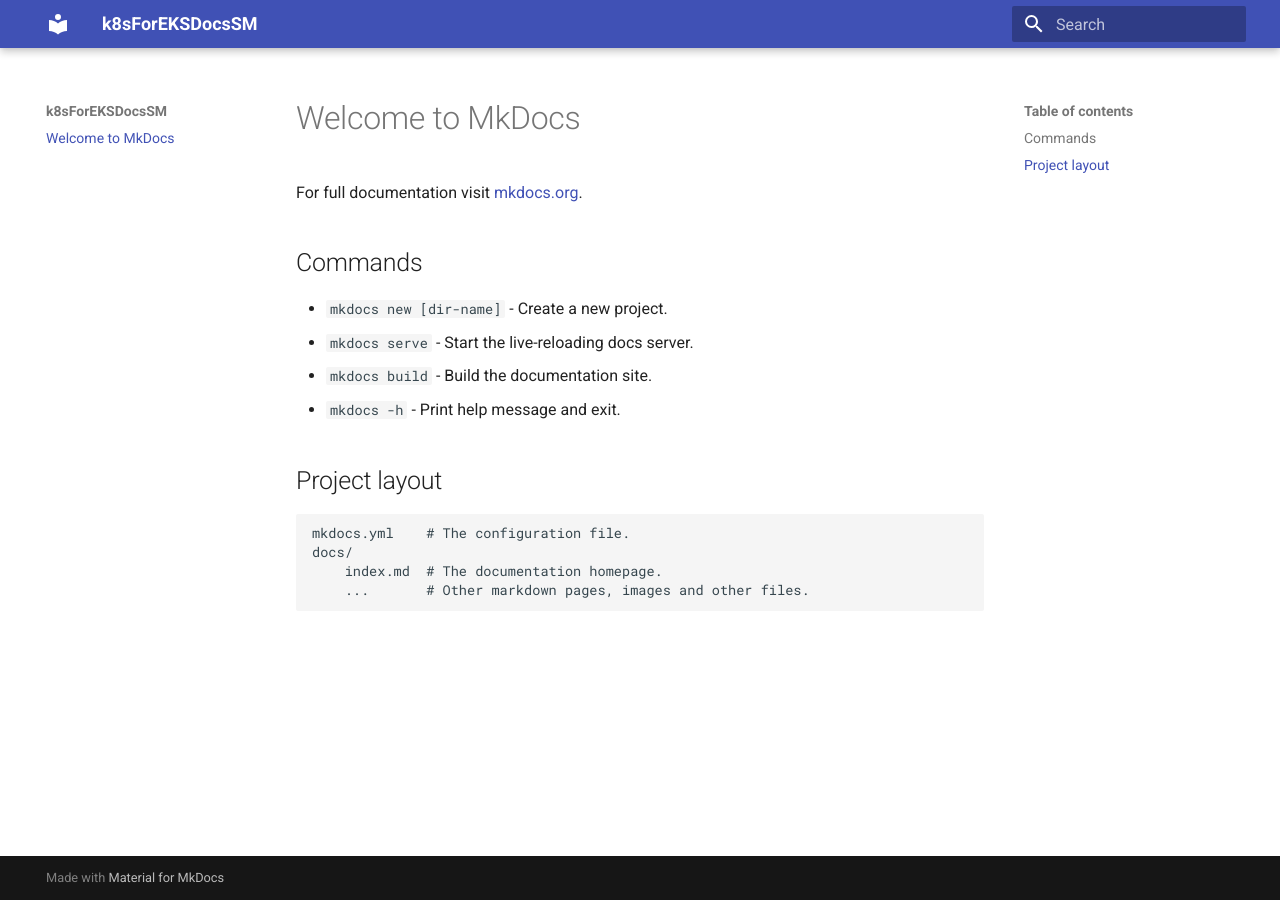
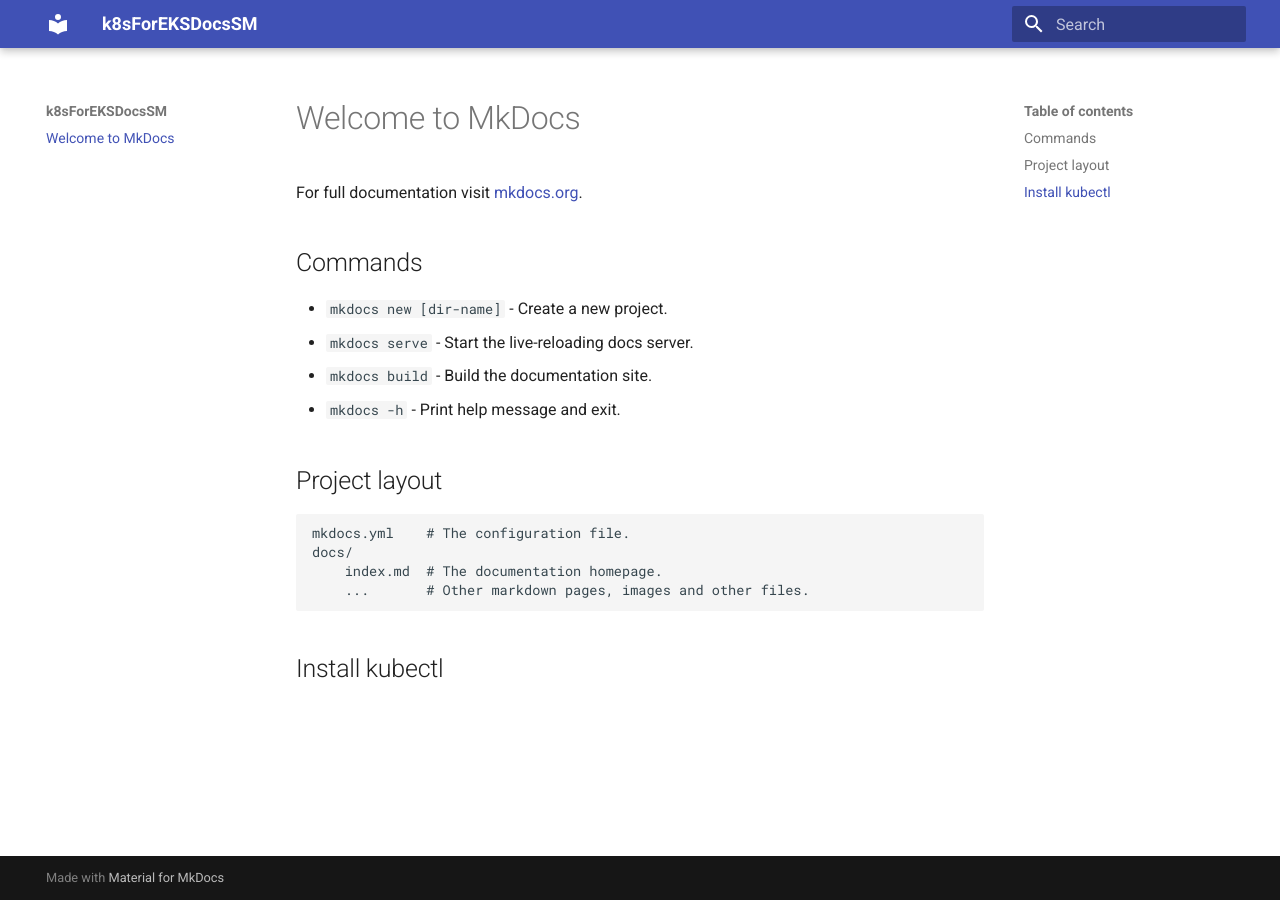
Before and after one commit to Yycctp2/k8sForEKSDocs, an MkDocs documentation site: the page built from docs/index.md, in a window 1280 px wide. Built offline with MkDocs 1.6.1 and Material for MkDocs 9.7.7, drawn with Linux system fonts in a browser that asks for light colours.

Commit message:
add: page Install kubectl

```diff
--- a/docs/index.md
+++ b/docs/index.md
@@ -15,3 +15,5 @@
     docs/
         index.md  # The documentation homepage.
         ...       # Other markdown pages, images and other files.
+
+## Install kubectl
```
Also changed, not shown: site/index.html, site/search/search_index.json, 1 other file.
